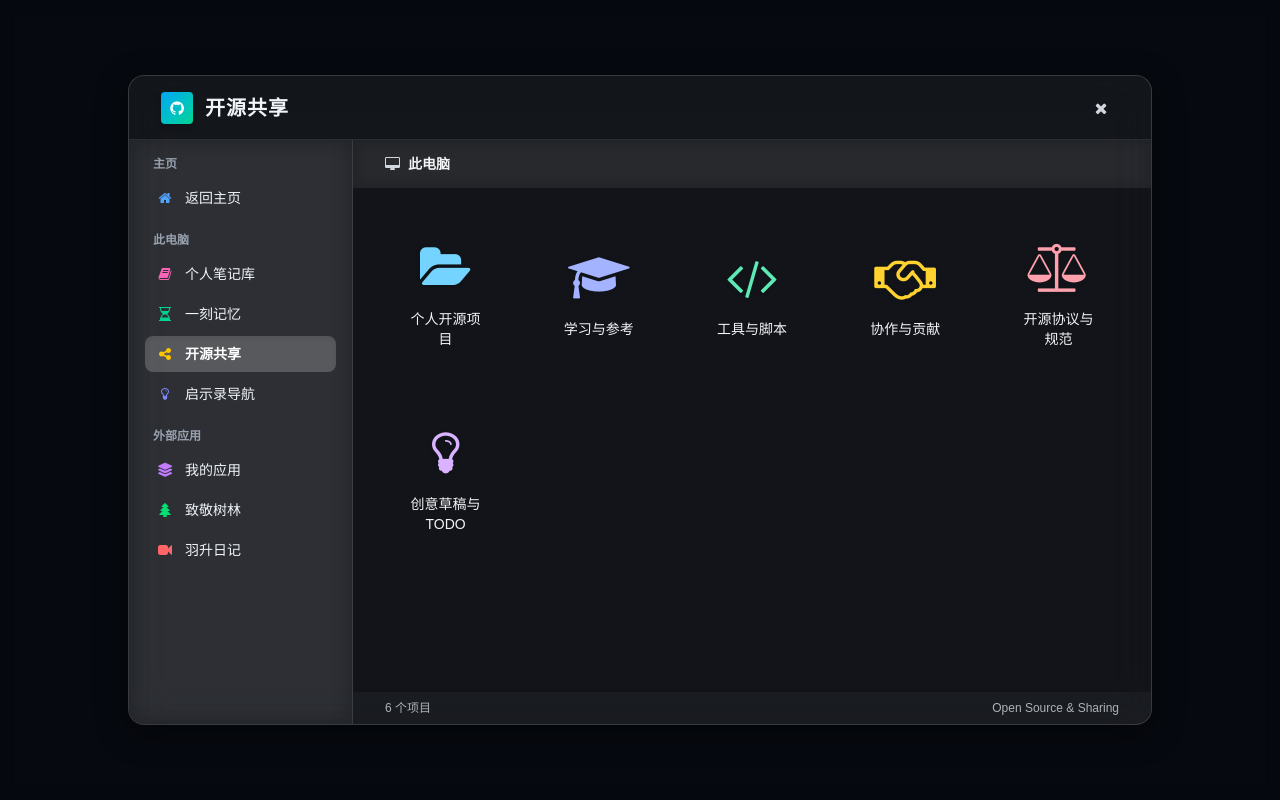
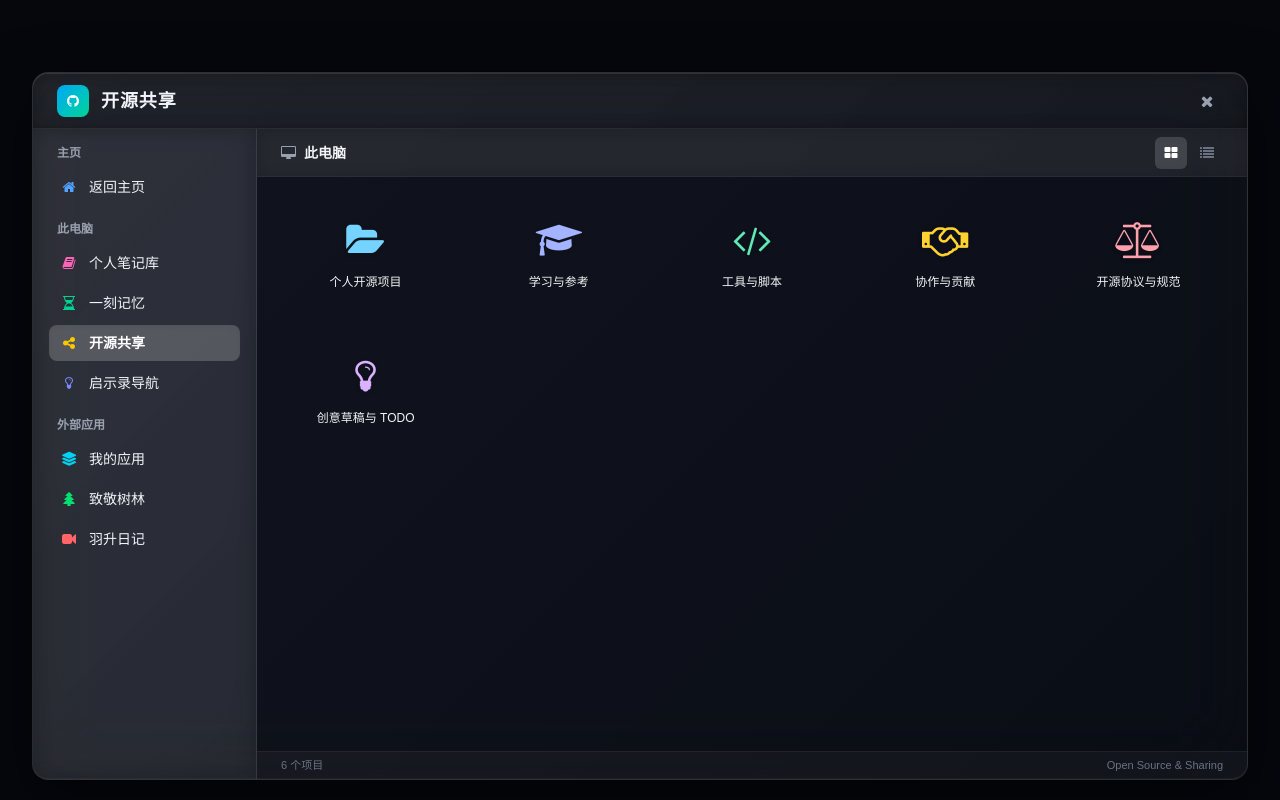
Before and after one commit to AIMFllyYS/YuSheng, a Next.js app: page /features/share in a window 1280 px wide. Built offline with nearby package versions, Linux system fonts and the light colour scheme; a web font is replaced by a local one.

Commit message:
refactor(ui): rewrite FeatureWindow as sub-component orchestrator
Implemented top-aligned layout, enhanced glassmorphism (.glass-window-feature-v2), and orchestration logic. Fixed Next.js serialization error by making FeaturePage a Client Component.

```diff
--- a/app/globals.css
+++ b/app/globals.css
@@ -62,14 +62,24 @@ body{margin:0;overflow-x:hidden;font-family:var(--font-noto),"Noto Serif SC",ser
 .minimap-viewport{position:absolute;border:2px solid var(--accent-main);background:rgba(255,200,100,.1);border-radius:3px;transition:all .1s}.minimap-path{stroke:rgba(255,200,100,.5);stroke-width:2;fill:none}.minimap-dot{fill:var(--accent-main)}
 #kb-app{position:fixed;inset:0;width:100vw;height:100vh;display:flex;align-items:center;justify-content:center;overflow:hidden;font-family:"ZCOOL XiaoWei",serif;color:var(--text-color);background:var(--bg-color);cursor:none}
 .feature-kb #cursor-dot,.feature-kb #cursor-ring{z-index:9999}
+
+/* FeatureWindow glass (legacy v1) */
 html.dark .glass-window-feature{background:rgba(30,41,59,.9);border:1px solid rgba(148,163,184,.6);box-shadow:0 8px 32px 0 rgba(0,0,0,.8)}
 .glass-window-feature{background:rgba(255,255,255,.06);backdrop-filter:blur(24px);-webkit-backdrop-filter:blur(24px);border:1px solid rgba(255,255,255,.15);box-shadow:0 8px 32px 0 rgba(0,0,0,.4)}
+
+/* FeatureWindow glass v2 — enhanced glassmorphism */
+.glass-window-feature-v2{background:linear-gradient(135deg,rgba(255,255,255,.07) 0%,rgba(255,255,255,.03) 100%);backdrop-filter:blur(40px) saturate(180%);-webkit-backdrop-filter:blur(40px) saturate(180%);border:1px solid rgba(255,255,255,.12);box-shadow:inset 0 1px 0 rgba(255,255,255,.12),inset 0 -1px 0 rgba(255,255,255,.04),0 20px 60px rgba(0,0,0,.55),0 0 0 1px rgba(0,0,0,.2)}
+html.dark .glass-window-feature-v2{background:linear-gradient(135deg,rgba(15,23,42,.92) 0%,rgba(30,41,59,.88) 100%);border-color:rgba(148,163,184,.2);box-shadow:inset 0 1px 0 rgba(255,255,255,.06),0 20px 60px rgba(0,0,0,.7),0 0 0 1px rgba(0,0,0,.3)}
+.light-theme .glass-window-feature-v2{background:linear-gradient(135deg,rgba(255,255,255,.92) 0%,rgba(248,250,252,.88) 100%);border-color:rgba(148,163,184,.4);box-shadow:inset 0 1px 0 rgba(255,255,255,.8),0 20px 60px rgba(0,0,0,.15),0 0 0 1px rgba(0,0,0,.05)}
+
+/* Animations */
 @keyframes fadeUp{from{opacity:0;transform:translateY(15px)}to{opacity:1;transform:translateY(0)}}
 @keyframes zoomOut{from{opacity:1;transform:scale(1)}to{opacity:0;transform:scale(.97)}}
 @keyframes revealFromPoint{from{opacity:0;transform:scale(.95)}to{opacity:1;transform:scale(1)}}
 .animate-fade-up{animation:fadeUp .5s ease-out forwards}
 .animate-zoom-out{animation:zoomOut .3s cubic-bezier(0, 0, 0, 1) forwards}
 .animate-reveal-from-point{animation:revealFromPoint .4s cubic-bezier(0, 0, 0, 1) forwards}
+.initial-hidden{opacity:0}
 .no-scrollbar::-webkit-scrollbar{display:none}.no-scrollbar{-ms-overflow-style:none;scrollbar-width:none}
 
 /* cmdk custom styles */
--- a/src/components/feature-window/FeaturePage.tsx
+++ b/src/components/feature-window/FeaturePage.tsx
@@ -1,9 +1,21 @@
+"use client";
+
+import { useRouter } from "next/navigation";
 import { FeatureWindow } from "@/components/feature-window/FeatureWindow";
 import { FEATURE_PAGE_CONFIG } from "@/data/featurePages";
 
 type FeatureSlug = keyof typeof FEATURE_PAGE_CONFIG;
 
 export function FeaturePage({ slug }: { slug: FeatureSlug }) {
+  const router = useRouter();
   const config = FEATURE_PAGE_CONFIG[slug];
-  return <FeatureWindow {...config} />;
+
+  return (
+    <FeatureWindow
+      slug={slug}
+      {...config}
+      onClose={() => router.push("/")}
+      openFeature={(s) => router.push(`/features/${s}`)}
+    />
+  );
 }
--- a/src/components/feature-window/FeatureWindow.tsx
+++ b/src/components/feature-window/FeatureWindow.tsx
@@ -2,11 +2,20 @@
 
 import { useRouter } from "next/navigation";
 import { useCallback, useEffect, useMemo, useRef, useState } from "react";
-import { BackgroundCanvas } from "@/components/effects/BackgroundCanvas";
-import { CursorGlow } from "@/components/effects/CursorGlow";
+import { AnimatePresence } from "framer-motion";
 import type { FeatureItem } from "@/data/features";
+import { AppRenderer } from "@/components/feature-window/AppRenderer";
+import { FeatureSidebar } from "@/components/feature-window/FeatureSidebar";
+import { FeatureToolbar, type ViewMode } from "@/components/feature-window/FeatureToolbar";
+import { FeatureIconView } from "@/components/feature-window/FeatureIconView";
+import { FeatureListView } from "@/components/feature-window/FeatureListView";
+import { FeatureDetailPane } from "@/components/feature-window/FeatureDetailPane";
+import { resolveAppUrl } from "@/apps/registry";
+import type { AppId } from "@/apps/registry";
+import { useClickDiscriminator } from "@/hooks/useClickDiscriminator";
 
 type Props = {
+  slug: string;
   title: string;
   subtitle: string;
   headerIcon: string;
@@ -17,26 +26,42 @@ type Props = {
 };
 
 export function FeatureWindow({
+  slug,
   title,
   subtitle,
   headerIcon,
-  headerGradientClass = "from-purple-500 to-pink-500",
+  headerGradientClass = "from-cyan-500 to-teal-500",
   data,
   onClose,
   openFeature,
 }: Props) {
+  const router = useRouter();
+
   const [pathStack, setPathStack] = useState<number[]>([]);
   const [toast, setToast] = useState("");
   const [closing, setClosing] = useState(false);
   const [entered, setEntered] = useState(false);
-  const [activeIframe, setActiveIframe] = useState<{url: string, title: string} | null>(null);
+  const [activeIframe, setActiveIframe] = useState<{ url: string; title: string; slug?: string } | null>(null);
+  const [activeApp, setActiveApp] = useState<{ id: AppId; title: string; slug?: string } | null>(null);
+  const [viewMode, setViewMode] = useState<ViewMode>("icon");
+  const [selectedIndex, setSelectedIndex] = useState<number | null>(null);
+
   const windowRef = useRef<HTMLDivElement | null>(null);
 
+  // Reset when data (feature category) changes
   useEffect(() => {
     setActiveIframe(null);
+    setActiveApp(null);
     setPathStack([]);
+    setSelectedIndex(null);
   }, [data]);
 
+  // Clear selection when navigating directories
+  useEffect(() => {
+    setSelectedIndex(null);
+  }, [pathStack]);
+
+  // Compute current directory items
   const current = useMemo(() => {
     let cursor = data;
     let currentTitle = "此电脑";
@@ -47,6 +72,10 @@ export function FeatureWindow({
     return { items: cursor, currentTitle };
   }, [data, pathStack]);
 
+  // Selected item
+  const selectedItem = selectedIndex !== null ? current.items[selectedIndex] ?? null : null;
+
+  // --- Close animation ---
   const closeWindow = () => {
     const win = windowRef.current;
     if (win) {
@@ -54,21 +83,18 @@ export function FeatureWindow({
       if (closeBtn) {
         const btnRect = closeBtn.getBoundingClientRect();
         const winRect = win.getBoundingClientRect();
-        const originX = btnRect.left + btnRect.width / 2 - winRect.left;
-        const originY = btnRect.top + btnRect.height / 2 - winRect.top;
-        win.style.transformOrigin = `${originX}px ${originY}px`;
+        win.style.transformOrigin = `${btnRect.left + btnRect.width / 2 - winRect.left}px ${btnRect.top + btnRect.height / 2 - winRect.top}px`;
       }
       win.classList.remove("animate-reveal-from-point");
       win.classList.add("animate-zoom-out");
       setClosing(true);
-      setTimeout(() => {
-        onClose();
-      }, 300);
+      setTimeout(onClose, 300);
     } else {
       onClose();
     }
   };
 
+  // --- Enter animation ---
   const triggerEnter = useCallback(() => {
     const win = windowRef.current;
     if (!win || entered) return;
@@ -83,13 +109,10 @@ export function FeatureWindow({
         originX = parsed.x;
         originY = parsed.y;
         sessionStorage.removeItem("featureClickOrigin");
-      } catch (e) {}
+      } catch {}
     }
-
     const rect = win.getBoundingClientRect();
-    const transformOriginX = originX - rect.left;
-    const transformOriginY = originY - rect.top;
-    win.style.transformOrigin = `${transformOriginX}px ${transformOriginY}px`;
+    win.style.transformOrigin = `${originX - rect.left}px ${originY - rect.top}px`;
     win.classList.add("animate-reveal-from-point");
   }, [entered]);
 
@@ -101,11 +124,7 @@ export function FeatureWindow({
     };
     window.addEventListener("mousemove", onFirst);
     window.addEventListener("click", onFirst);
-    const t = window.setTimeout(() => {
-      if (!entered) {
-        triggerEnter();
-      }
-    }, 1200);
+    const t = setTimeout(() => { if (!entered) triggerEnter(); }, 100);
     return () => {
       clearTimeout(t);
       window.removeEventListener("mousemove", onFirst);
@@ -125,178 +144,191 @@ export function FeatureWindow({
     return () => win.removeEventListener("animationend", onEnd);
   }, []);
 
+  // --- Item interaction ---
+  const openItem = useCallback(
+    (index: number) => {
+      const item = current.items[index];
+      if (!item) return;
+
+      if (item.type === "folder") {
+        setPathStack((s) => [...s, index]);
+        return;
+      }
+      if (!item.url || item.url === "#") {
+        setToast("内容即将上线，敬请期待");
+        setTimeout(() => setToast(""), 2000);
+        return;
+      }
+      // app:// protocol → micro-app
+      const appMeta = resolveAppUrl(item.url);
+      if (appMeta && appMeta.render.type === "component") {
+        setActiveApp({ id: appMeta.id, title: appMeta.name, slug: item.slug });
+        return;
+      }
+      if (item.url.startsWith("http")) {
+        window.open(item.url, "_blank");
+      } else {
+        setActiveIframe({ url: item.url, title: item.name, slug: item.slug });
+      }
+    },
+    [current.items]
+  );
+
+  const selectItem = useCallback(
+    (index: number) => {
+      setSelectedIndex((prev) => (prev === index ? prev : index));
+    },
+    []
+  );
+
+  const { onClick, onDoubleClick } = useClickDiscriminator(selectItem, openItem);
+
+  // --- Fullscreen ---
+  const canFullscreen = !!(
+    (activeApp?.slug) ||
+    (activeIframe?.slug)
+  );
+
+  const goFullscreen = () => {
+    const targetSlug = activeApp?.slug || activeIframe?.slug;
+    if (targetSlug) {
+      router.push(`/fullscreen/${targetSlug}`);
+    }
+  };
+
+  // --- Keyboard shortcuts ---
+  useEffect(() => {
+    const handleKeyDown = (e: KeyboardEvent) => {
+      if (activeApp || activeIframe) return; // Don't intercept when rendering
+
+      if (e.key === "Backspace") {
+        e.preventDefault();
+        setPathStack((s) => s.slice(0, -1));
+      }
+      if (e.key === "Enter" && selectedIndex !== null) {
+        e.preventDefault();
+        openItem(selectedIndex);
+      }
+      // Ctrl+1 / Ctrl+2 for view toggle
+      if (e.ctrlKey && e.key === "1") { e.preventDefault(); setViewMode("icon"); }
+      if (e.ctrlKey && e.key === "2") { e.preventDefault(); setViewMode("list"); }
+    };
+    window.addEventListener("keydown", handleKeyDown);
+    return () => window.removeEventListener("keydown", handleKeyDown);
+  }, [activeApp, activeIframe, selectedIndex, openItem]);
+
   return (
-    <div className={`fixed inset-0 z-50 flex items-center justify-center ${closing ? "pointer-events-none" : ""}`}>
-      <div className="absolute inset-0 bg-black/40 backdrop-blur-sm" onClick={closeWindow} />
+    <div className={`fixed inset-0 z-50 ${closing ? "pointer-events-none" : ""}`}>
+      {/* Backdrop */}
+      <div className="absolute inset-0 bg-black/50 backdrop-blur-sm" onClick={closeWindow} />
 
+      {/* Window — top-aligned, expanded */}
       <div
         id="main-window"
         ref={windowRef}
-        className="glass-window-feature initial-hidden w-[90%] max-w-5xl h-[650px] rounded-2xl flex flex-col overflow-hidden transition-all duration-300 relative z-[2]"
+        className="glass-window-feature-v2 initial-hidden absolute top-[72px] bottom-5 left-[2.5vw] right-[2.5vw] max-w-[1400px] mx-auto rounded-2xl flex flex-col overflow-hidden transition-all duration-300 z-[2]"
       >
-        <div className="h-16 border-b border-white/10 dark:border-slate-700/70 flex items-center justify-between px-8 select-none bg-black/5">
+        {/* Header */}
+        <div className="h-14 border-b border-white/8 flex items-center justify-between px-6 select-none bg-black/10 backdrop-blur-sm shrink-0">
           <div className="flex items-center gap-3">
-            <div className={`w-8 h-8 rounded bg-gradient-to-br ${headerGradientClass} flex items-center justify-center text-white shadow-md`}>
+            <div className={`w-8 h-8 rounded-lg bg-gradient-to-br ${headerGradientClass} flex items-center justify-center text-white shadow-md text-sm`}>
               <i className={`fa ${headerIcon}`} />
             </div>
-            <span className="text-xl font-bold tracking-wider">{title}</span>
+            <span className="text-lg font-bold tracking-wider">{title}</span>
           </div>
-          <div className="flex items-center gap-4">
-            <button
-              type="button"
-              id="feature-close-btn"
-              onClick={closeWindow}
-              className="w-9 h-9 rounded-full flex items-center justify-center text-gray-300 hover:text-red-400 hover:bg-red-500/10 dark:text-gray-300 dark:hover:bg-red-500/20 transition-all"
-              title="退出"
-            >
-              <i className="fa fa-times text-lg" />
-            </button>
-          </div>
+          <button
+            type="button"
+            id="feature-close-btn"
+            onClick={closeWindow}
+            className="w-8 h-8 rounded-full flex items-center justify-center text-gray-400 hover:text-red-400 hover:bg-red-500/10 transition-all"
+            title="退出"
+          >
+            <i className="fa fa-times" />
+          </button>
         </div>
 
+        {/* Body */}
         <div className="flex flex-1 overflow-hidden">
-          {/* 左侧 Windows 风格导航窗格 */}
-          <div className="w-56 border-r border-white/10 dark:border-slate-700/70 bg-white/5 backdrop-blur-md overflow-y-auto hidden md:flex flex-col select-none no-scrollbar">
-            <div className="p-4 space-y-1">
-              <div className="text-xs font-bold text-gray-400 mb-2 px-2">主页</div>
-              <button type="button" onClick={closeWindow} className="w-full text-left px-3 py-2 rounded-lg hover:bg-white/10 text-sm flex items-center gap-3 transition-colors">
-                <i className="fa fa-home w-4 text-center text-blue-400" /> <span>返回主页</span>
-              </button>
-            </div>
+          {/* Sidebar */}
+          <FeatureSidebar activeSlug={slug} openFeature={openFeature} onClose={closeWindow} />
 
-            <div className="p-4 space-y-1 pt-0">
-              <div className="text-xs font-bold text-gray-400 mb-2 px-2">此电脑</div>
-              <button type="button" onClick={() => openFeature("notes")} className={`w-full text-left px-3 py-2 rounded-lg hover:bg-white/10 text-sm flex items-center gap-3 transition-colors ${title === "个人笔记库" ? "bg-white/20 font-bold shadow-inner text-white" : ""}`}>
-                <i className="fa fa-book w-4 text-center text-pink-400" /> <span>个人笔记库</span>
-              </button>
-              <button type="button" onClick={() => openFeature("memory")} className={`w-full text-left px-3 py-2 rounded-lg hover:bg-white/10 text-sm flex items-center gap-3 transition-colors ${title === "一刻记忆" ? "bg-white/20 font-bold shadow-inner text-white" : ""}`}>
-                <i className="fa fa-hourglass-half w-4 text-center text-emerald-400" /> <span>一刻记忆</span>
-              </button>
-              <button type="button" onClick={() => openFeature("share")} className={`w-full text-left px-3 py-2 rounded-lg hover:bg-white/10 text-sm flex items-center gap-3 transition-colors ${title === "开源共享" ? "bg-white/20 font-bold shadow-inner text-white" : ""}`}>
-                <i className="fa fa-share-alt w-4 text-center text-yellow-400" /> <span>开源共享</span>
-              </button>
-              <button type="button" onClick={() => openFeature("revelation")} className={`w-full text-left px-3 py-2 rounded-lg hover:bg-white/10 text-sm flex items-center gap-3 transition-colors ${title === "启示录导航" ? "bg-white/20 font-bold shadow-inner text-white" : ""}`}>
-                <i className="fa fa-lightbulb-o w-4 text-center text-indigo-400" /> <span>启示录导航</span>
-              </button>
-            </div>
+          {/* Content area */}
+          <div className="flex-1 flex flex-col overflow-hidden bg-black/10 relative">
+            {/* Toolbar */}
+            <FeatureToolbar
+              pathStack={pathStack}
+              currentTitle={current.currentTitle}
+              activeApp={activeApp}
+              activeIframe={activeIframe}
+              onBack={() => setPathStack((s) => s.slice(0, -1))}
+              onBackToList={() => { setActiveApp(null); setActiveIframe(null); }}
+              viewMode={viewMode}
+              setViewMode={setViewMode}
+              canFullscreen={canFullscreen}
+              onFullscreen={goFullscreen}
+            />
 
-            <div className="p-4 space-y-1 pt-0">
-              <div className="text-xs font-bold text-gray-400 mb-2 px-2">外部应用</div>
-              <button type="button" onClick={() => openFeature("apps")} className={`w-full text-left px-3 py-2 rounded-lg hover:bg-white/10 text-sm flex items-center gap-3 transition-colors ${title === "我的应用" ? "bg-white/20 font-bold shadow-inner text-white" : ""}`}>
-                <i className="fa fa-layer-group w-4 text-center text-purple-400" /> <span>我的应用</span>
-              </button>
-              <button type="button" onClick={() => openFeature("wave")} className={`w-full text-left px-3 py-2 rounded-lg hover:bg-white/10 text-sm flex items-center gap-3 transition-colors ${title === "致敬树林" ? "bg-white/20 font-bold shadow-inner text-white" : ""}`}>
-                <i className="fa fa-tree w-4 text-center text-green-400" /> <span>致敬树林</span>
-              </button>
-              <a href="https://space.bilibili.com/3546949376543207" target="_blank" rel="noopener noreferrer" className="w-full text-left px-3 py-2 rounded-lg hover:bg-white/10 text-sm flex items-center gap-3 transition-colors">
-                <i className="fa fa-video-camera w-4 text-center text-red-400" /> <span>羽升日记</span>
-              </a>
-            </div>
-          </div>
-
-          {/* 右侧内容区 */}
-          <div className="flex-1 flex flex-col overflow-hidden bg-black/10 relative">
-            <div className="h-12 bg-white/5 dark:bg-black/20 flex items-center px-8 text-sm gap-2 backdrop-blur-sm z-10 relative">
-              <div className="flex items-center gap-2 w-full">
-                {activeIframe ? (
-                  <>
-                    <button
-                      type="button"
-                      onClick={() => setActiveIframe(null)}
-                      className="flex items-center gap-1 text-indigo-300 hover:underline font-bold"
-                    >
-                      <i className="fa fa-arrow-left" /> 返回列表
-                    </button>
-                    <span className="opacity-30 mx-1">/</span>
-                    <i className="fa fa-file-code text-gray-300" />
-                    <span className="text-gray-100">{activeIframe.title}</span>
-                  </>
-                ) : pathStack.length === 0 ? (
-                  <>
-                    <i className="fa fa-desktop text-gray-300" />
-                    <span className="font-bold text-gray-100">此电脑</span>
-                  </>
-                ) : (
-                  <>
-                    <button
-                      type="button"
-                      onClick={() => setPathStack((s) => s.slice(0, -1))}
-                      className="flex items-center gap-1 text-indigo-300 hover:underline font-bold"
-                    >
-                      <i className="fa fa-arrow-left" /> 返回
-                    </button>
-                    <span className="opacity-30 mx-1">/</span>
-                    <i className="fa fa-folder-open text-gray-300" />
-                    <span className="text-gray-100">{current.currentTitle}</span>
-                  </>
-                )}
+            {/* Render area */}
+            {activeApp ? (
+              <div className="flex-1 w-full relative animate-fade-up overflow-hidden">
+                <AppRenderer appId={activeApp.id} />
               </div>
-            </div>
-
-            {activeIframe ? (
-              <div className="flex-1 w-full bg-white relative animate-fade-up overflow-hidden rounded-bl-none rounded-br-2xl">
-                <iframe src={activeIframe.url} className="w-full h-full border-none" sandbox="allow-scripts allow-same-origin allow-popups allow-forms" />
+            ) : activeIframe ? (
+              <div className="flex-1 w-full bg-white relative animate-fade-up overflow-hidden">
+                <iframe
+                  src={activeIframe.url}
+                  className="w-full h-full border-none"
+                  sandbox="allow-scripts allow-same-origin allow-popups allow-forms"
+                />
               </div>
             ) : (
-              <>
-                <div
-                  id="content-grid"
-                  className="flex-1 p-8 overflow-y-auto no-scrollbar grid grid-cols-2 sm:grid-cols-3 md:grid-cols-4 lg:grid-cols-5 gap-8 content-start"
-                >
-              {current.items.length === 0 ? (
-                <div className="col-span-full text-center text-gray-400 mt-20 opacity-50">空文件夹</div>
-              ) : (
-                current.items.map((item, index) => (
-                  <button
-                    type="button"
-                    key={`${item.name}-${index}`}
-                    className="group flex flex-col items-center justify-center p-6 rounded-xl cursor-pointer transition-all duration-300 hover:-translate-y-2 hover:bg-white/10 dark:hover:bg-black/40 hover:shadow-lg animate-fade-up"
-                    style={{ animationDelay: `${index * 50}ms` }}
-                    onClick={() => {
-                      if (item.type === "folder") {
-                        setPathStack((s) => [...s, index]);
-                        return;
-                      }
-                      if (!item.url || item.url === "#") {
-                        setToast("请在代码中配置真实链接");
-                        setTimeout(() => setToast(""), 2000);
-                        return;
-                      }
-                      if (item.url.startsWith("http")) {
-                        window.open(item.url, "_blank");
-                      } else {
-                        setActiveIframe({ url: item.url, title: item.name });
-                      }
-                    }}
-                  >
-                    <div
-                      className={`mb-4 text-5xl drop-shadow-sm transition-transform duration-300 group-hover:scale-110 ${
-                        item.type === "folder"
-                          ? item.color || "text-yellow-300"
-                          : "text-gray-400 dark:text-gray-300 group-hover:text-blue-300"
-                      }`}
-                    >
-                      <i className={`fa ${item.icon || "fa-file"}`} />
-                    </div>
-                    <span className="text-sm font-medium text-center text-gray-100 line-clamp-2 w-full break-words">{item.name}</span>
-                  </button>
-                ))
-              )}
+              <div className="flex-1 flex overflow-hidden">
+                {/* File view (icon or list) */}
+                <div className="flex-1 flex flex-col overflow-hidden">
+                  {viewMode === "icon" ? (
+                    <FeatureIconView
+                      items={current.items}
+                      selectedIndex={selectedIndex}
+                      onClick={onClick}
+                      onDoubleClick={onDoubleClick}
+                    />
+                  ) : (
+                    <FeatureListView
+                      items={current.items}
+                      selectedIndex={selectedIndex}
+                      onClick={onClick}
+                      onDoubleClick={onDoubleClick}
+                    />
+                  )}
+
+                  {/* Footer / Status bar */}
+                  <div className="h-7 bg-white/3 dark:bg-black/20 flex items-center justify-between px-6 text-[11px] text-gray-500 shrink-0 border-t border-white/5">
+                    <span>{current.items.length} 个项目</span>
+                    <span>{subtitle}</span>
+                  </div>
                 </div>
 
-                <div className="h-8 bg-white/5 dark:bg-black/30 flex items-center justify-between px-8 text-xs opacity-70">
-                  <span id="item-count">{current.items.length} 个项目</span>
-                  <span>{subtitle}</span>
-                </div>
-              </>
+                {/* Detail pane (right side) */}
+                <AnimatePresence>
+                  {selectedItem && (
+                    <FeatureDetailPane
+                      item={selectedItem}
+                      onClose={() => setSelectedIndex(null)}
+                    />
+                  )}
+                </AnimatePresence>
+              </div>
             )}
           </div>
         </div>
       </div>
 
-      {toast ? (
-        <div className="fixed top-10 left-1/2 -translate-x-1/2 bg-black/80 text-white px-4 py-2 rounded shadow animate-fade-up z-[10000]">{toast}</div>
-      ) : null}
+      {/* Toast */}
+      {toast && (
+        <div className="fixed top-10 left-1/2 -translate-x-1/2 bg-black/80 text-white px-4 py-2 rounded-lg shadow-lg animate-fade-up z-[10000] text-sm">
+          {toast}
+        </div>
+      )}
     </div>
   );
 }
--- a/src/components/home/HomeClient.tsx
+++ b/src/components/home/HomeClient.tsx
@@ -113,6 +113,7 @@ export function HomeClient() {
 
       {featureOpen && featureSlug && FEATURE_PAGE_CONFIG[featureSlug] && (
         <FeatureWindow
+          slug={featureSlug}
           {...FEATURE_PAGE_CONFIG[featureSlug]}
           onClose={() => setFeatureOpen(false)}
           openFeature={openFeature}
```
